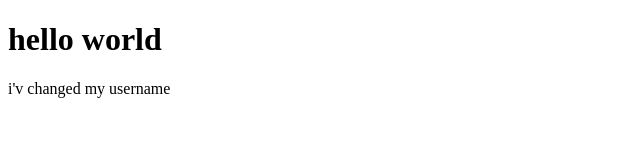
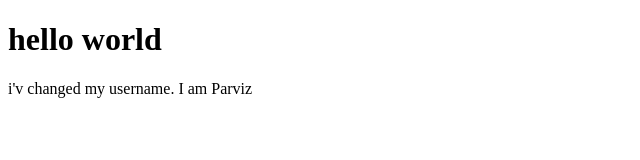
Before and after one commit to sheybanifar2/testpro, a plain HTML site: page index.html in a window 1280 px wide. Shown: the full height of the page, 0-640 px from the left. Drawn offline with Linux system fonts and the light colour scheme.

Commit message:
username changed

```diff
--- a/index.html
+++ b/index.html
@@ -7,6 +7,6 @@
 </head>
 <body>
     <h1>hello world</h1>
-    <p>i'v changed my username</p>
+    <p>i'v changed my username. I am Parviz</p>
 </body>
 </html>
```
